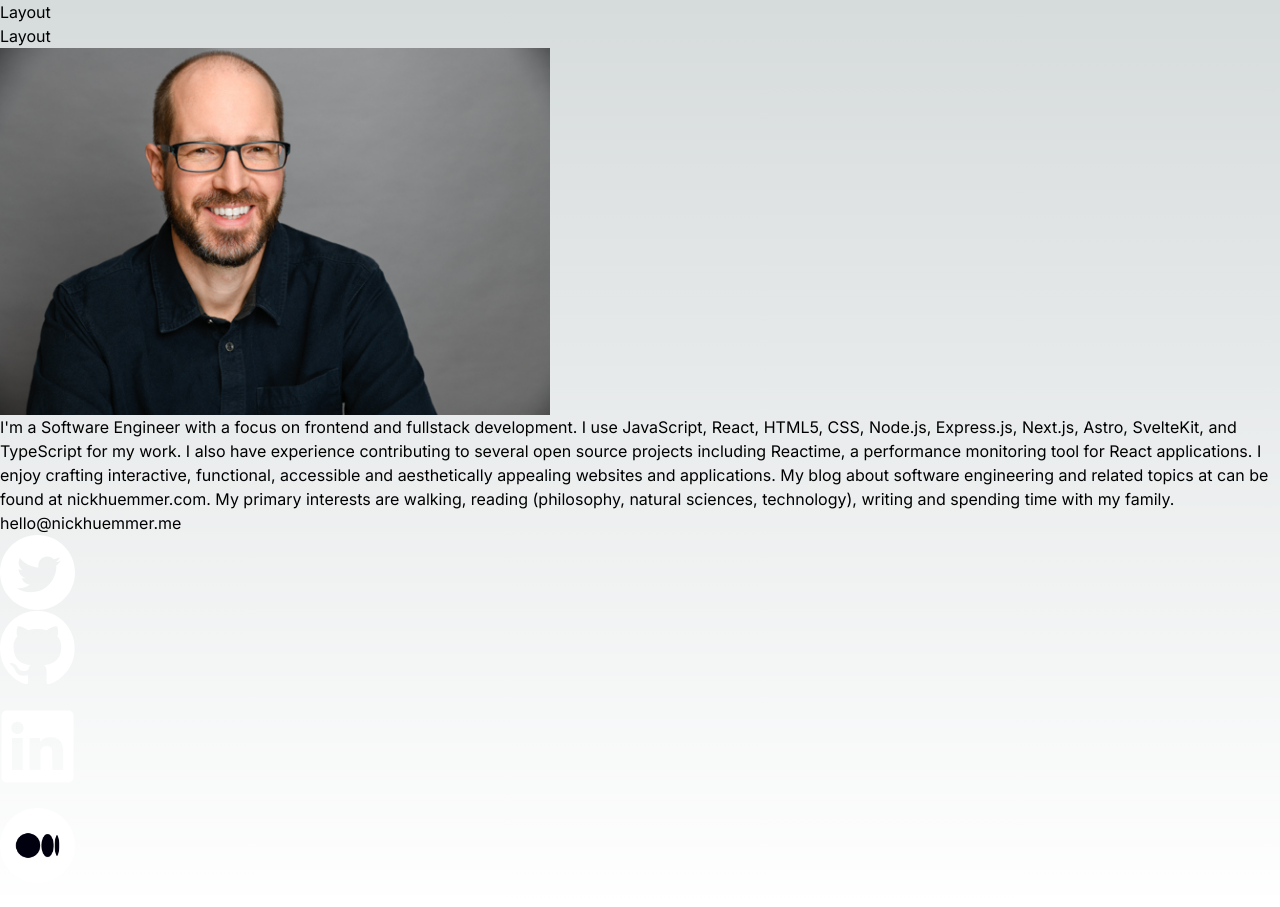
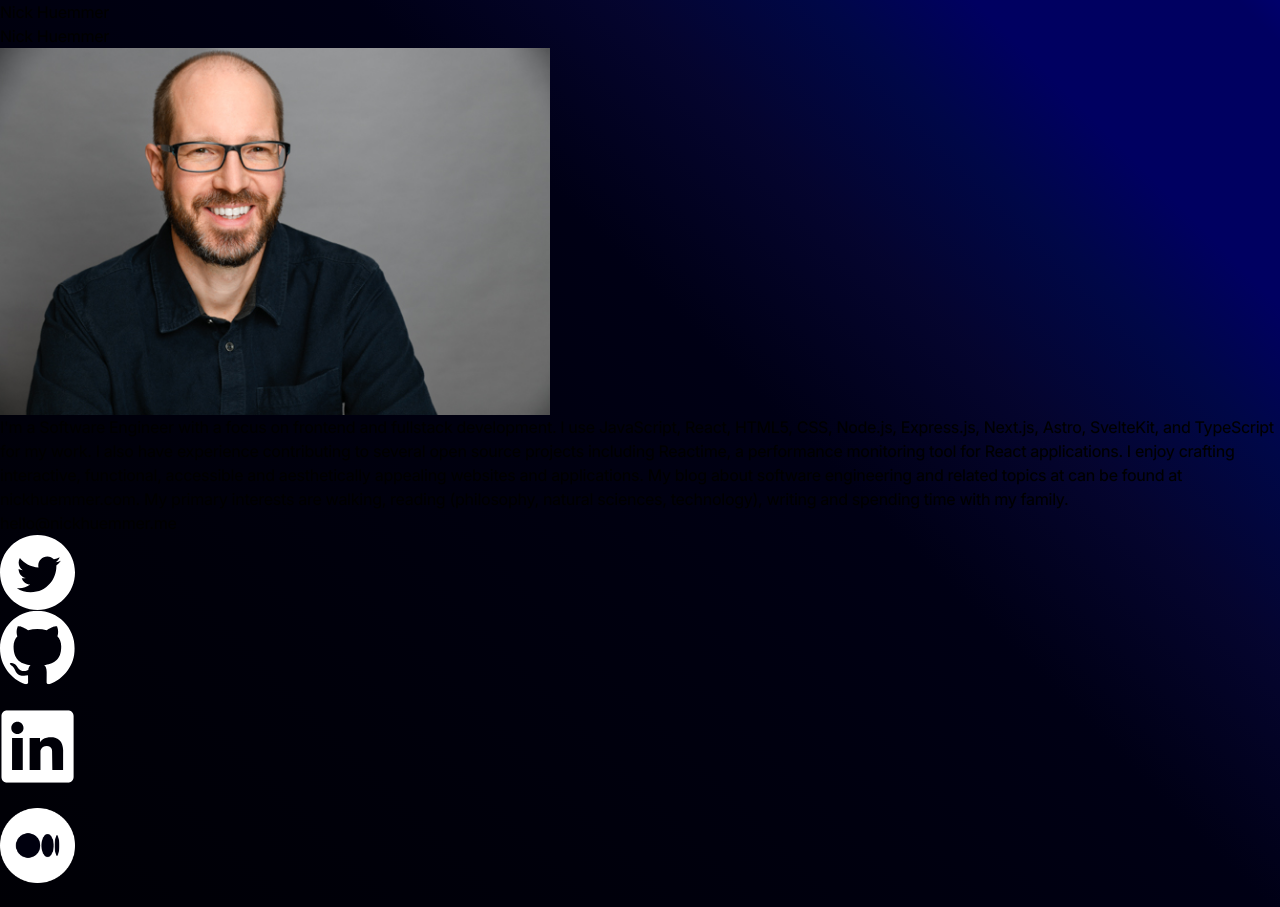
Before and after one commit to ElDuke717/personal-landing, a Next.js app: page / in a window 1280 px wide. Built offline with nearby package versions, Linux system fonts and the light colour scheme.

Commit message:
update styles

```diff
--- a/src/app/globals.css
+++ b/src/app/globals.css
@@ -17,11 +17,43 @@
 }
 
 body {
-  color: rgb(var(--foreground-rgb));
-  background: linear-gradient(
-      to bottom,
-      transparent,
-      rgb(var(--background-end-rgb))
-    )
-    rgb(var(--background-start-rgb));
+  font-family: 'Inter var', system-ui, -apple-system, BlinkMacSystemFont,
+    'Segoe UI', Roboto, 'Helvetica Neue', Arial, 'Noto Sans', sans-serif,
+    'Apple Color Emoji', 'Segoe UI Emoji', 'Segoe UI Symbol', 'Noto Color Emoji';
+  -webkit-font-smoothing: subpixel-antialiased;
+  font-feature-settings: 'case' 1, 'cpsp' 1, 'dlig' 1, 'cv01' 1, 'cv02',
+    'cv03' 1, 'cv04' 1;
+  font-variation-settings: 'wght' 450;
+  font-variant: common-ligatures contextual;
+  letter-spacing: -0.02em;
+  background-image: linear-gradient(
+  45deg,
+  hsl(240deg 100% 1%) 0%,
+  hsl(240deg 100% 2%) 25%,
+  hsl(240deg 100% 3%) 44%,
+  hsl(240deg 100% 4%) 58%,
+  hsl(240deg 82% 10%) 70%,
+  hsl(234deg 100% 14%) 79%,
+  hsl(240deg 100% 19%) 86%,
+  hsl(240deg 100% 19%) 92%,
+  hsl(240deg 100% 19%) 95%,
+  hsl(240deg 100% 19%) 98%,
+  hsl(240deg 100% 21%) 100%,
+  hsl(240deg 100% 23%) 100%,
+  hsl(240deg 100% 26%) 100%
+);
 }
+b,
+strong,
+h3,
+h4,
+h5,
+h6 {
+  font-variation-settings: 'wght' 650;
+}
+h1 {
+  font-variation-settings: 'wght' 850;
+}
+h2 {
+  font-variation-settings: 'wght' 750;
+}
--- a/src/app/layout.tsx
+++ b/src/app/layout.tsx
@@ -8,7 +8,7 @@ const inter = Inter({ subsets: ['latin'] })
 
 export const metadata: Metadata = {
   title: 'Nick Huemmer',
-  description: 'Nick Huemmer is a software engineer and designer.',
+  description: 'Nick Huemmer is a software engineer.',
 }
 // Children is the content of the page. They must added to the layout.
 export default function RootLayout({
@@ -19,7 +19,7 @@ export default function RootLayout({
   return (
     <html lang="en">
       <body className={inter.className}>
-      <div>Layout</div>
+      <div>Nick Huemmer</div>
         <div>
           {children}
         </div>
```
